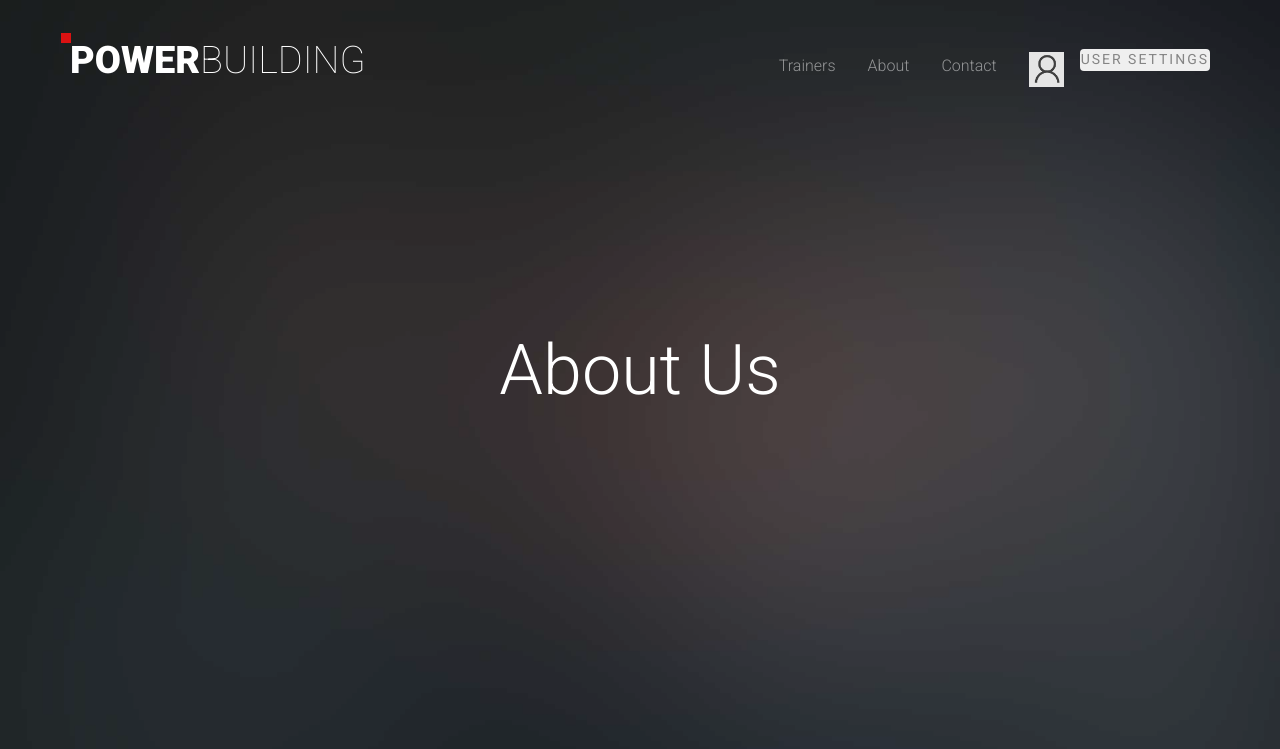
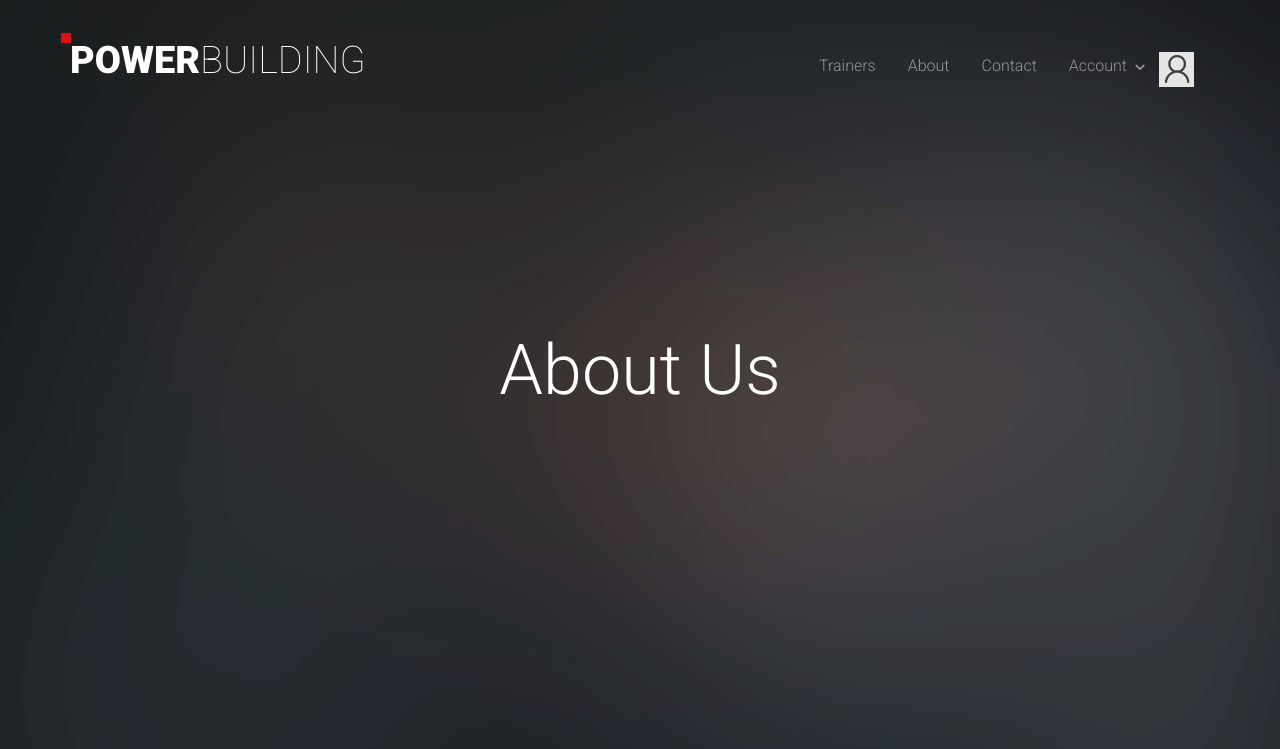
Before and after one commit to chetrambassit121/powerbuilding-fitness, a Django app: page /about in a window 1280 px wide. Shown: the top 749 px of the page. Run offline with Django 4.2, Linux system fonts and the light colour scheme; the visitor is signed in with stand-in values (Sample User, id 1); parts of the project's set-up code (start-up, migrations or seed data) failed here and were passed over; some libraries are stand-ins or nearby versions; some web fonts are replaced.

Commit message:
styles navbar

```diff
--- a/fitness/templates/navbar.html
+++ b/fitness/templates/navbar.html
@@ -28,21 +28,31 @@
                         <li><a href="{% url 'about' %}">About</a></li>
                         <li><a href="{% url 'contact' %}">Contact</a></li>
                         {% if user.is_authenticated %}
-                            <li><a href="#"><img class="round-circle post-img" height="35" width="35" src="{{ request.user.profile.picture.url }}" /></a></li>
-                            <li class="dropdown">
-                                <button class="btn dropdown-toggle" type="button" id="dropdownMenuButton1" data-bs-toggle="dropdown" aria-expanded="false">
-                                User Settings
+                            <li>
+                                <a href="classes" class="fh5co-sub-ddown">Account</a>
+                                <ul class="fh5co-sub-menu">
+                                    <li><a href="#">Settings</a></li>
+                                    <li><a href="#">Profile Page</a></li>
+                                    <li><a href="#">Edit Profile</a></li>
+                                    <li><a href="#">Inbox</a></li>
+                                    <li><a href="{% url 'logout' %}">Logout</a></li>
+                                </ul>
+                            </li>
+                            {% comment %} <li class="dropdown">
+                                <button class="dropdown-toggle" type="button" id="dropdownMenuButton1" data-bs-toggle="dropdown" aria-expanded="false">
+                                <li><a href="#" class="user-settings">User Settings</a></li>
                                 </button>
                                 <ul class="dropdown-menu " aria-labelledby="dropdownMenuButton1">
-                                    {% comment %} <li><a class="dropdown-item" href="{% url 'edit_profile' request.user.profile.pk %}">Edit User Settings</a></li>
+                                    <li><a class="dropdown-item" href="{% url 'edit_profile' request.user.profile.pk %}">Edit User Settings</a></li>
                                     <li><a class="dropdown-item" href="{% url 'edit_profile_page' request.user.profile.pk %}">Edit Profile Page</a></li>
-                                    <li><a class="dropdown-item" href="{% url 'show_profile_page' request.user.profile.pk %}">Show Profile Page</a></li> {% endcomment %}
+                                    <li><a class="dropdown-item" href="{% url 'show_profile_page' request.user.profile.pk %}">Show Profile Page</a></li>
                                     <li><a class="dropdown-item" href="#">Edit User Settings</a></li>
                                     <li><a class="dropdown-item" href="#">Edit Profile Page</a></li>
                                     <li><a class="dropdown-item" href="#">Show Profile Page</a></li>
                                     <li><a class="dropdown-item" href="{% url 'logout' %}">Logout</a></li>
                                 </ul>
-                            </li>
+                            </li>        {% endcomment %}
+                            <li><a href="#"><img class="round-circle post-img" height="35" width="35" src="{{ request.user.profile.picture.url }}" /></a></li>
                         {% else %}
                             <li><a href="{% url 'login' %}">Login</a></li>
                             <li><a href="{% url 'register' %}">Register</a></li>
--- a/static/css/style.css
+++ b/static/css/style.css
@@ -25,7 +25,23 @@ body.fh5co-offcanvas {
 }
 
 
+.dropdown-menu {
+  background-color: black;
+}
 
+.dropdown-item {
+  color: white;
+}
+
+.red:hover {
+  color: red;
+}
+
+.dropdown-toggle {
+  background-color: transparent;
+  border: transparent;
+  padding: 3px;
+}
 
 .login-form {
   margin-top: 100px;
@@ -247,7 +263,7 @@ figure {
 }
 
 .sf-menu a:hover, .sf-menu-2 a:hover, .sf-menu a:focus, .sf-menu-2 a:focus {
-  color: #fff !important;
+  color: red !important;
 }
 
 .sf-menu li.active a:hover, .sf-menu-2 li.active a:hover, .sf-menu li.active a:focus, .sf-menu-2 li.active a:focus {
```
